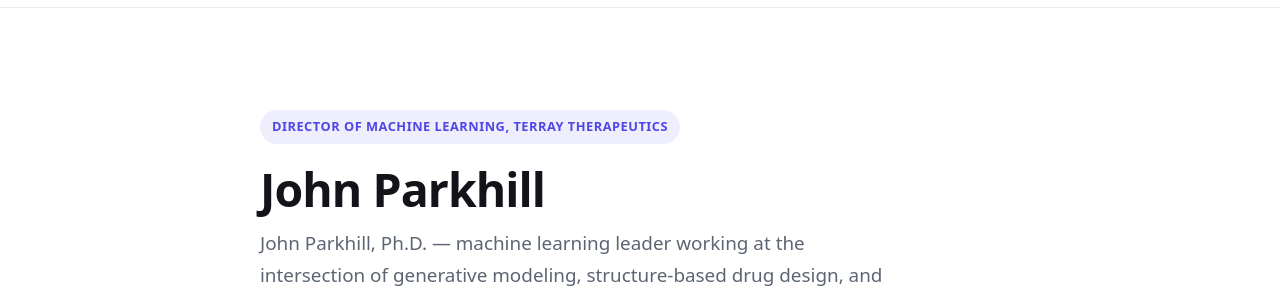
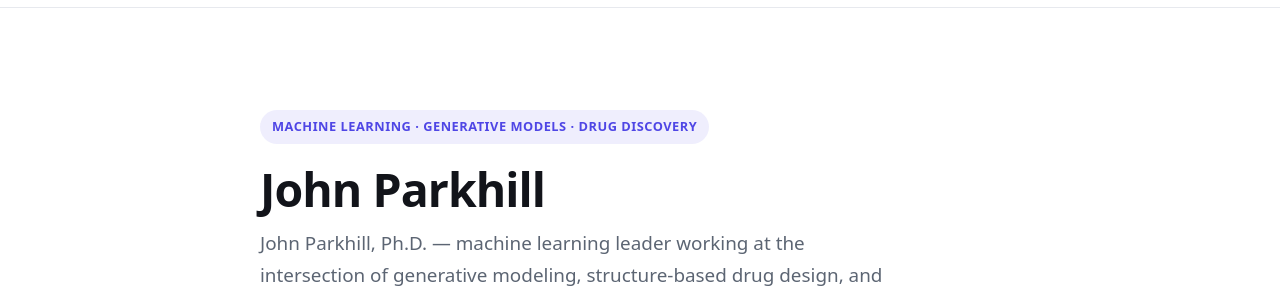
Before and after one commit to jparkhill/jparkhill.github.io, a Jekyll site: the page built from index.markdown, in a window 1280 px wide and 900 px high. Shown: the part 149-447 px from the top of the window. Built offline with Jekyll 4.4.1, drawn with Linux system fonts in a browser that asks for light colours; some of the changed text lies outside the part shown.

Commit message:
Remove current-employer framing (hero/about/footer); neutralize role label

```diff
--- a/_config.yml
+++ b/_config.yml
@@ -1,7 +1,7 @@
 # Site settings
 title: John Parkhill
 author: John Parkhill
-role: Director of Machine Learning, Terray Therapeutics
+role: Machine learning · Generative models · Drug discovery
 location: Austin, Texas
 email: john.parkhill@gmail.com
 description: >-
--- a/about.markdown
+++ b/about.markdown
@@ -4,7 +4,7 @@
 permalink: /about/
 ---
 
-I'm a machine learning leader and scientist. I currently serve as **Director of Machine Learning at [Terray Therapeutics](https://www.terraytx.com/)**, where I founded and lead the ML organization — building generative, agentic, and predictive systems for high-throughput drug discovery. My team's work spans multimodal equivariant transformers, latent diffusion for molecular design, and transferable pretrained models for co-posing and potency, integrated into a fully autonomous design–make–test–analyze loop.
+I'm a machine learning leader and scientist. I most recently founded and led the machine learning organization at **Terray Therapeutics**, building generative, agentic, and predictive systems for high-throughput drug discovery. My team's work spanned multimodal equivariant transformers, latent diffusion for molecular design, and transferable pretrained models for co-posing and potency, integrated into a fully autonomous design–make–test–analyze loop.
 
 <img src="/assets/me.jpeg" alt="John Parkhill" class="about-photo" width="220" />
 
```
Also changed, not shown: other parts of about.markdown (+1 -1 lines).
